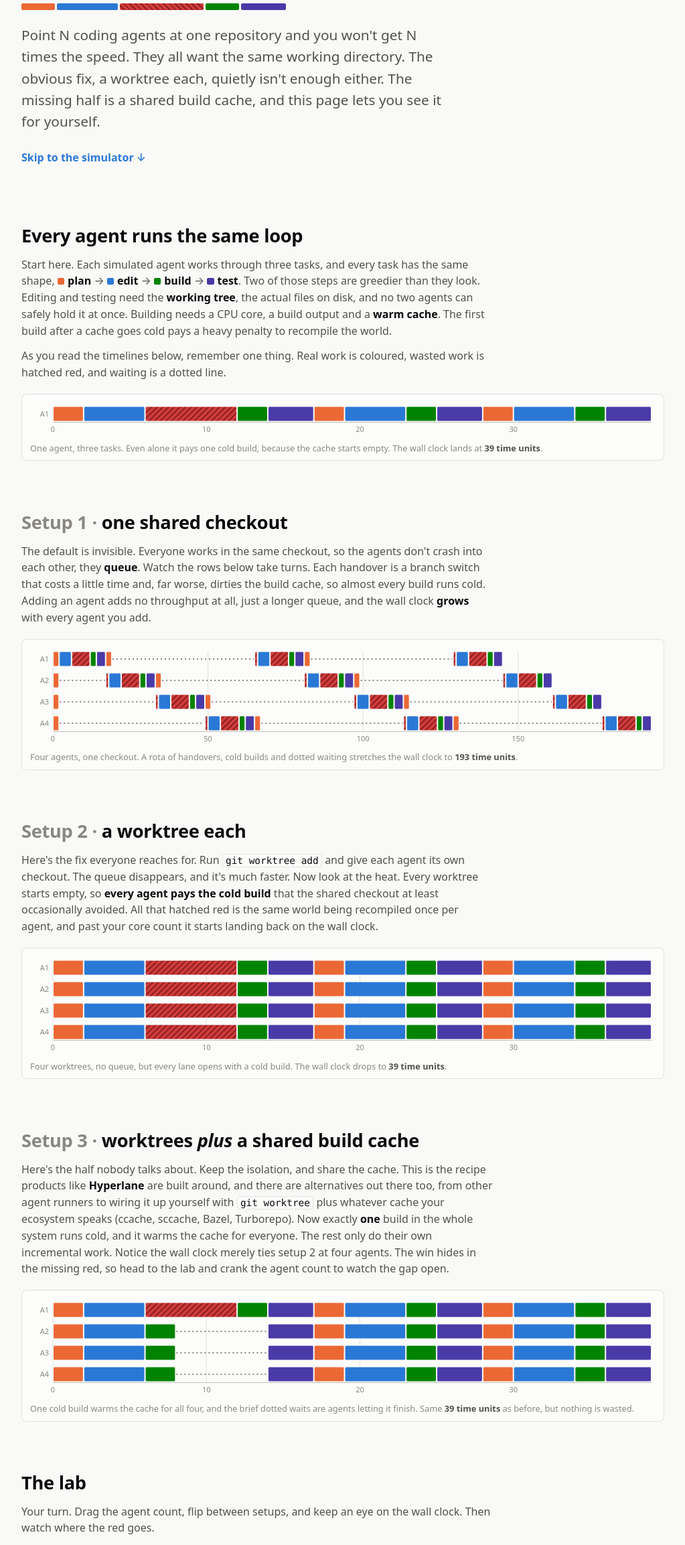
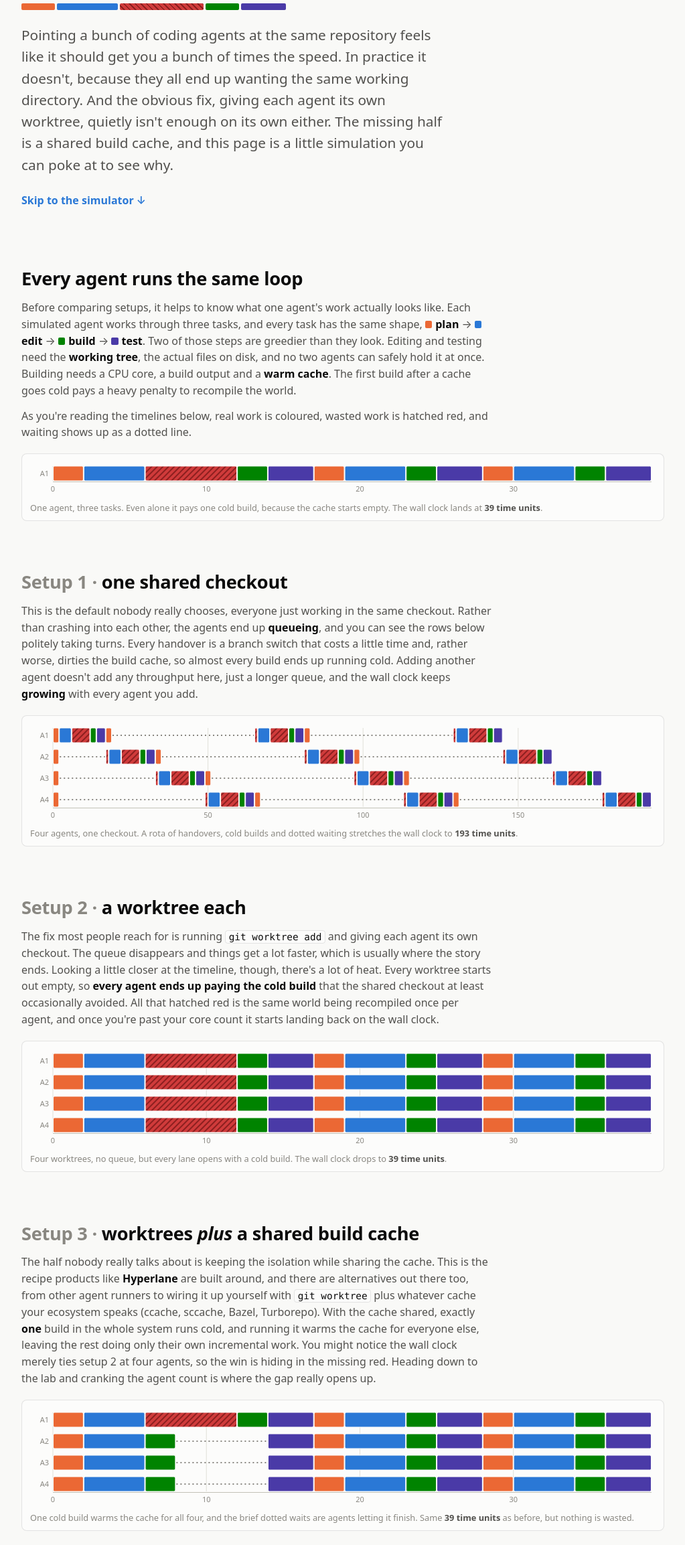
Before and after one commit to comp4020-agentic-coding-studio/comp4020-ass1-PressJump, a website built with Vite: page index.html in a window 1280 px wide. Shown: the part 227-2534 px from the top of the page at 67% size, without its empty margins (128-1151 px from the left). Built offline with nearby package versions, Linux system fonts and the light colour scheme.

Commit message:
style: soften the copy, flowing sentences over clipped imperatives
The punchy short-sentence rhythm read like ad copy. Rewritten with
gerund-led, connective phrasing (Pointing a bunch of agents..., The fix
most people reach for is...) while keeping the guiding tone, the
Hyperlane mention and the no-em-dash, no-prose-colon rules.

```diff
--- a/index.html
+++ b/index.html
@@ -183,10 +183,12 @@
     <i style="flex-basis:16%;background:var(--c-test)"></i>
   </div>
   <p class="tagline">
-    Point N coding agents at one repository and you won't get N times the
-    speed. They all want the same working directory. The obvious fix, a
-    worktree each, quietly isn't enough either. The missing half is a
-    shared build cache, and this page lets you see it for yourself.
+    Pointing a bunch of coding agents at the same repository feels like it
+    should get you a bunch of times the speed. In practice it doesn't,
+    because they all end up wanting the same working directory. And the
+    obvious fix, giving each agent its own worktree, quietly isn't enough
+    on its own either. The missing half is a shared build cache, and this
+    page is a little simulation you can poke at to see why.
   </p>
   <a class="cue" href="#lab">Skip to the simulator ↓</a>
 </header>
@@ -194,8 +196,9 @@
 <section class="section" id="task">
   <h2>Every agent runs the same loop</h2>
   <p>
-    Start here. Each simulated agent works through three tasks, and every
-    task has the same shape,
+    Before comparing setups, it helps to know what one agent's work
+    actually looks like. Each simulated agent works through three tasks,
+    and every task has the same shape,
     <strong><span class="sw" style="background:var(--c-plan)"></span>plan</strong> →
     <strong><span class="sw" style="background:var(--c-edit)"></span>edit</strong> →
     <strong><span class="sw" style="background:var(--c-build)"></span>build</strong> →
@@ -207,8 +210,8 @@
     after a cache goes cold pays a heavy penalty to recompile the world.
   </p>
   <p>
-    As you read the timelines below, remember one thing. Real work is
-    coloured, wasted work is hatched red, and waiting is a dotted line.
+    As you're reading the timelines below, real work is coloured, wasted
+    work is hatched red, and waiting shows up as a dotted line.
   </p>
   <figure class="mini" data-n="1" data-mode="worktree-cold" id="mini-task">
     <svg role="img" aria-label="Timeline of a single agent's three tasks"></svg>
@@ -223,13 +226,14 @@
 <section class="section" id="mode-1">
   <h2><span class="kicker">Setup 1 ·</span> one shared checkout</h2>
   <p>
-    The default is invisible. Everyone works in the same checkout, so the
-    agents don't crash into each other, they <strong>queue</strong>.
-    Watch the rows below take turns. Each handover is a branch switch
-    that costs a little time and, far worse, dirties the build cache, so
-    almost every build runs cold. Adding an agent adds no throughput at
-    all, just a longer queue, and the wall clock <strong>grows</strong>
-    with every agent you add.
+    This is the default nobody really chooses, everyone just working in
+    the same checkout. Rather than crashing into each other, the agents
+    end up <strong>queueing</strong>, and you can see the rows below
+    politely taking turns. Every handover is a branch switch that costs a
+    little time and, rather worse, dirties the build cache, so almost
+    every build ends up running cold. Adding another agent doesn't add
+    any throughput here, just a longer queue, and the wall clock keeps
+    <strong>growing</strong> with every agent you add.
   </p>
   <figure class="mini" data-n="4" data-mode="shared-tree" id="mini-shared">
     <svg role="img" aria-label="Timeline of four agents sharing one checkout"></svg>
@@ -244,13 +248,15 @@
 <section class="section" id="mode-2">
   <h2><span class="kicker">Setup 2 ·</span> a worktree each</h2>
   <p>
-    Here's the fix everyone reaches for. Run <code>git worktree add</code>
-    and give each agent its own checkout. The queue disappears, and it's
-    much faster. Now look at the heat. Every worktree starts empty, so
-    <strong>every agent pays the cold build</strong> that the shared
-    checkout at least occasionally avoided. All that hatched red is the
-    same world being recompiled once per agent, and past your core count
-    it starts landing back on the wall clock.
+    The fix most people reach for is running <code>git worktree add</code>
+    and giving each agent its own checkout. The queue disappears and
+    things get a lot faster, which is usually where the story ends.
+    Looking a little closer at the timeline, though, there's a lot of
+    heat. Every worktree starts out empty, so <strong>every agent ends up
+    paying the cold build</strong> that the shared checkout at least
+    occasionally avoided. All that hatched red is the same world being
+    recompiled once per agent, and once you're past your core count it
+    starts landing back on the wall clock.
   </p>
   <figure class="mini" data-n="4" data-mode="worktree-cold" id="mini-cold">
     <svg role="img" aria-label="Timeline of four agents with a worktree each"></svg>
@@ -265,17 +271,18 @@
 <section class="section" id="mode-3">
   <h2><span class="kicker">Setup 3 ·</span> worktrees <em>plus</em> a shared build cache</h2>
   <p>
-    Here's the half nobody talks about. Keep the isolation, and share the
-    cache. This is the recipe products like <strong>Hyperlane</strong>
-    are built around, and there are alternatives out there too, from
-    other agent runners to wiring it up yourself with
-    <code>git worktree</code> plus whatever cache your ecosystem speaks
-    (ccache, sccache, Bazel, Turborepo). Now exactly
-    <strong>one</strong> build in the whole system runs cold, and it
-    warms the cache for everyone. The rest only do their own incremental
-    work. Notice the wall clock merely ties setup 2 at four agents. The
-    win hides in the missing red, so head to the lab and crank the agent
-    count to watch the gap open.
+    The half nobody really talks about is keeping the isolation while
+    sharing the cache. This is the recipe products like
+    <strong>Hyperlane</strong> are built around, and there are
+    alternatives out there too, from other agent runners to wiring it up
+    yourself with <code>git worktree</code> plus whatever cache your
+    ecosystem speaks (ccache, sccache, Bazel, Turborepo). With the cache
+    shared, exactly <strong>one</strong> build in the whole system runs
+    cold, and running it warms the cache for everyone else, leaving the
+    rest doing only their own incremental work. You might notice the wall
+    clock merely ties setup 2 at four agents, so the win is hiding in the
+    missing red. Heading down to the lab and cranking the agent count is
+    where the gap really opens up.
   </p>
   <figure class="mini" data-n="4" data-mode="worktree-shared" id="mini-cache">
     <svg role="img" aria-label="Timeline of four agents with worktrees and a shared build cache"></svg>
@@ -291,8 +298,9 @@
 <section class="section" id="lab">
   <h2>The lab</h2>
   <p>
-    Your turn. Drag the agent count, flip between setups, and keep an eye
-    on the wall clock. Then watch where the red goes.
+    This is the part where you get to play. Try dragging the agent count
+    around, flipping between the setups, and keeping an eye on the wall
+    clock while watching where the red goes.
   </p>
   <div class="controls">
     <label class="count">
@@ -326,18 +334,20 @@
 <section class="section" id="takeaway">
   <h2>The takeaway</h2>
   <p>
-    Isolation removes the queue. The shared cache removes the cold tax.
-    <strong>You need both</strong>, and almost every "run more agents"
-    setup ships with only the first, or with neither. You can buy the
-    whole recipe off the shelf, Hyperlane being one product built around
-    it, or assemble it yourself from the pieces named above. Either way,
-    now you know what to look for.
+    Isolation takes care of the queue, and the shared cache takes care of
+    the cold tax. <strong>You really do need both</strong>, and almost
+    every "run more agents" setup out there ships with only the first, or
+    with neither. Whether that means picking up the whole recipe off the
+    shelf, Hyperlane being one product built around it, or assembling it
+    yourself from the pieces named above, at least now you know what to
+    look for.
   </p>
   <p>
-    And if you take one habit away from this page, take this one. When
-    parallelism disappoints, go looking for the resource nobody wrote
-    down. Here it was the working directory and the build cache. In your
-    system it will be something else with the same shape.
+    If there's one habit worth taking away from all this, it's going
+    looking for the resource nobody wrote down whenever parallelism
+    disappoints. Here it happened to be the working directory and the
+    build cache. In your system it will be something else with the same
+    shape.
   </p>
   <p class="fineprint">
     All durations are abstract time units, deliberately unmeasured
```
